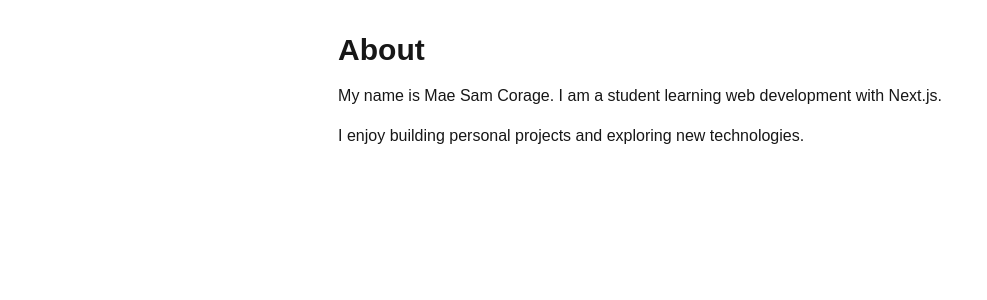
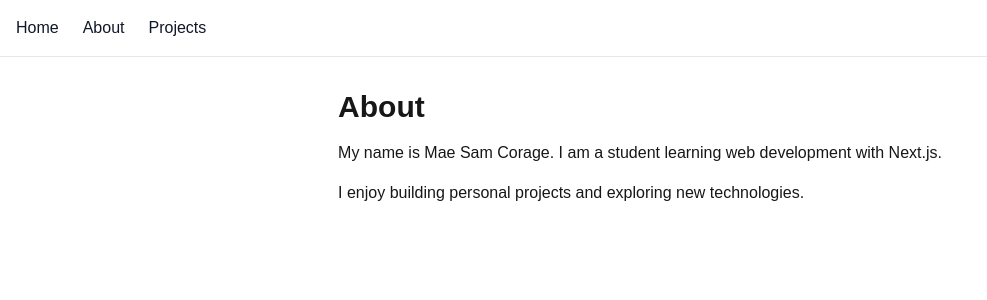
Before and after one commit to maesamcorage12-create/my_personal_site, a Next.js app: page /about in a window 1280 px wide. Shown: the top 300 px of the page, without its empty margins (0-987 px from the left). Built offline with nearby package versions, Linux system fonts and the light colour scheme.

Commit message:
Add navigation to layout and set page titles

```diff
--- a/app/layout.tsx
+++ b/app/layout.tsx
@@ -1,29 +1,29 @@
 import type { Metadata } from "next";
-import { Geist, Geist_Mono } from "next/font/google";
+import Link from "next/link";
 import "./globals.css";
 
-const geistSans = Geist({
-  variable: "--font-geist-sans",
-  subsets: ["latin"],
-});
-
-const geistMono = Geist_Mono({
-  variable: "--font-geist-mono",
-  subsets: ["latin"],
-});
-
 export const metadata: Metadata = {
-  title: "Create Next App",
-  description: "Generated by create next app",
+  title: "Mae Sam Corage | Personal Site",
+  description: "A personal site built with Next.js",
 };
 
 export default function RootLayout({ children }: LayoutProps<"/">) {
   return (
-    <html
-      lang="en"
-      className={`${geistSans.variable} ${geistMono.variable} h-full antialiased`}
-    >
-      <body className="min-h-full flex flex-col">{children}</body>
+    <html lang="en" className="h-full antialiased">
+      <body className="min-h-full flex flex-col">
+        <nav className="bg-white border-b border-gray-200 p-4">
+          <Link href="/" className="mr-6 font-medium text-gray-900 hover:text-blue-600">
+            Home
+          </Link>
+          <Link href="/about" className="mr-6 font-medium text-gray-900 hover:text-blue-600">
+            About
+          </Link>
+          <Link href="/projects" className="font-medium text-gray-900 hover:text-blue-600">
+            Projects
+          </Link>
+        </nav>
+        {children}
+      </body>
     </html>
   );
 }
```
